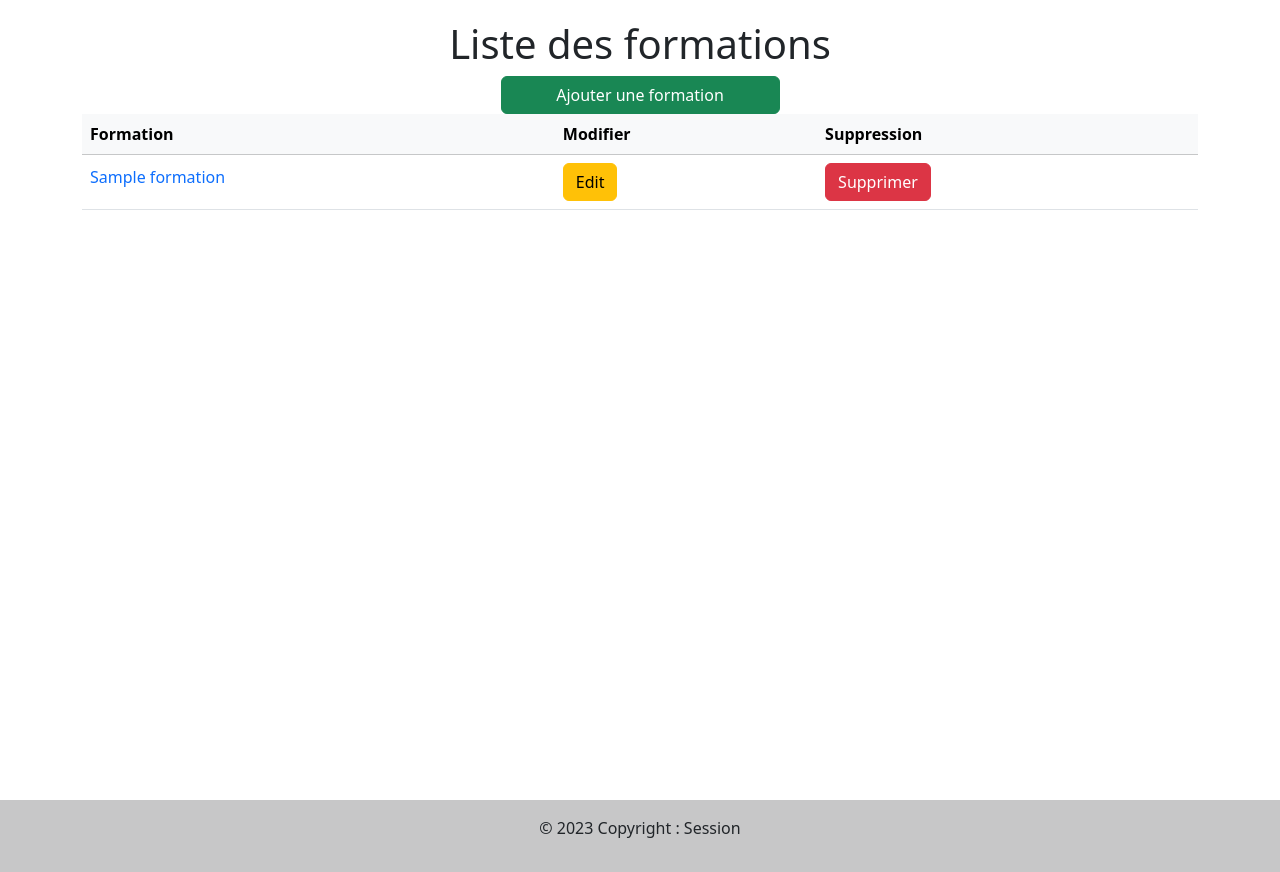
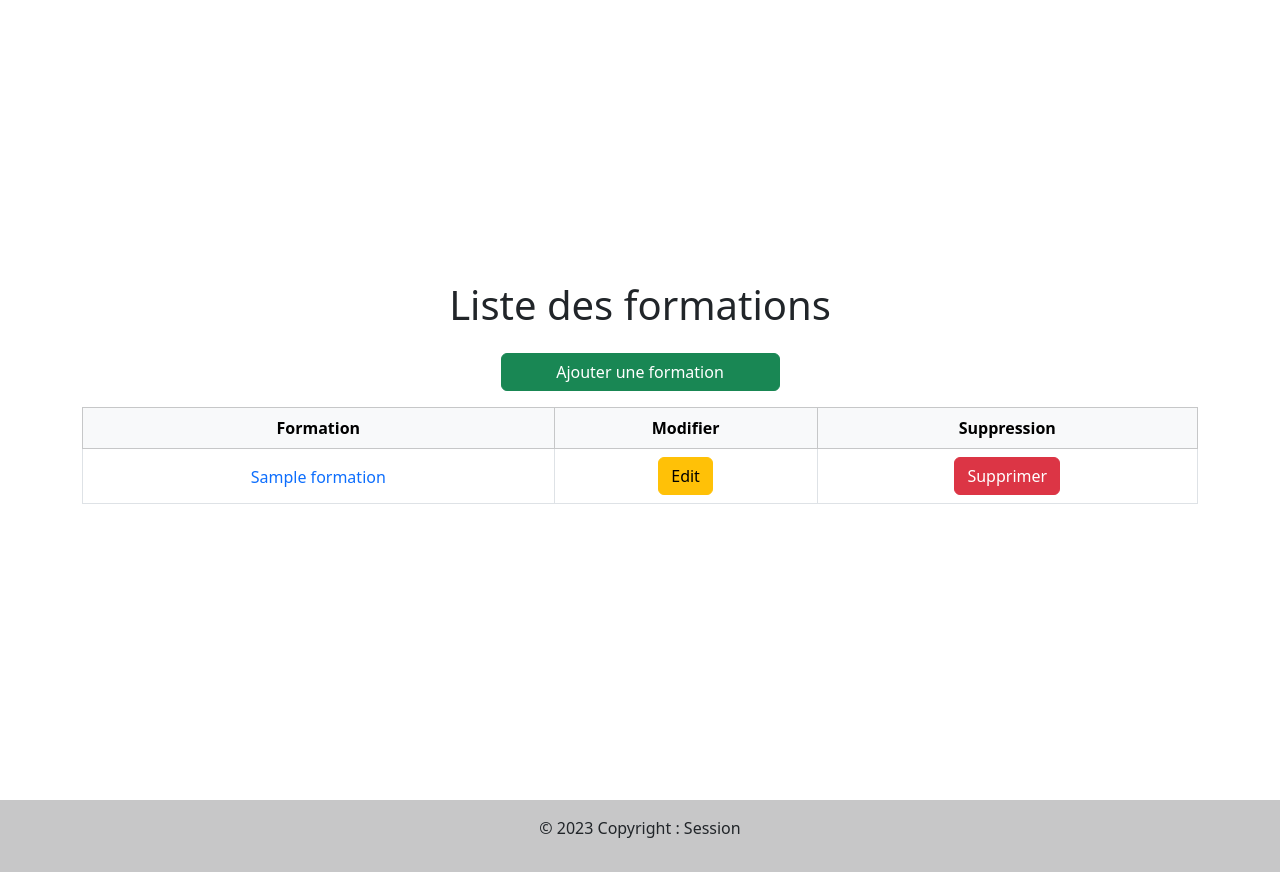
Before and after one commit to Maumaulnr/SessionProjet, a Symfony app: template templates/formation/index.html.twig in a window 1280 px wide. Shown: the part 66-938 px from the top of the page. Run offline with Twig, Linux system fonts and the light colour scheme; the template is opened without the code that fills it: most values are stand-ins (such as "Sample title", 1, 10 or a date in 2020); some libraries are stand-ins or nearby versions.

Commit message:
09/10/23 MAJ

```diff
--- a/src/Controller/SecurityController.php
+++ b/src/Controller/SecurityController.php
@@ -46,7 +46,6 @@ class SecurityController extends AbstractController
         // Cette méthode peut être vide - elle sera interceptée par la clé de déconnexion de votre pare-feu.
         throw new \LogicException('This method can be blank - it will be intercepted by the logout key on your firewall.');
 
-
     }
 
 }
--- a/src/Controller/SessionController.php
+++ b/src/Controller/SessionController.php
@@ -112,7 +112,7 @@ class SessionController extends AbstractController
 
             // Enregistrez les modifications dans la base de données
             $entityManager->persist($session); // Prépare l'insertion en base de données
-            // dd($session);
+
             $entityManager->flush(); // Exécute l'insertion en base de données
 
             // Redirigez l'utilisateur vers la page actuelle (ou une autre page si nécessaire)
@@ -131,12 +131,12 @@ class SessionController extends AbstractController
 
         if ($stagiaire) {
 
-            // Ajoutez le stagiaire à la session
+            // Retirer le stagiaire de la session
             $session->removeStagiaire($stagiaire);
 
             // Enregistrez les modifications dans la base de données
             $entityManager->persist($session); // Prépare l'insertion en base de données
-            // dd($session->getId());
+
             $entityManager->flush(); // Exécute l'insertion en base de données
             // Redirigez l'utilisateur vers la page actuelle (ou une autre page si nécessaire)
             return $this->redirectToRoute('show_session', ['id' => $session->getId()]);
--- a/templates/base.html.twig
+++ b/templates/base.html.twig
@@ -46,7 +46,7 @@
                 {% endif %}
             </div>
         </nav>
-        <main class="container d-flex flex-column align-items-center">
+        <main class="container d-flex flex-column justify-content-center align-items-center gap-3">
             {# <div class="container px-4 px-lg-5 d-flex flex-column gap-3"> #}
 
                 {% block body %}{% endblock %}
--- a/templates/formation/index.html.twig
+++ b/templates/formation/index.html.twig
@@ -7,9 +7,9 @@
 
     <a href="{{ path('new_formation') }}" class="btn btn-success w-25">Ajouter une formation</a>
 
-    <table class="table table-hover table-responsive">
+    <table class="table table-hover table-responsive table-bordered align-middle">
         <thead class="table-light">
-            <tr>
+            <tr class="text-center">
                 <th>Formation</th>
                 <th>Modifier</th>
                 <th>Suppression</th>
@@ -17,7 +17,7 @@
         </thead>
         <tbody>
             {% for formation in formations %}
-            <tr>
+            <tr class="text-center">
                 <td>
                     {# Si on clique sur une formation on peut voir le détail d'une formation #}
                     <a href="{{ path('show_formation', {'id':formation.id}) }}" class="align-middle text-decoration-none">{{ formation }}</a>
```
